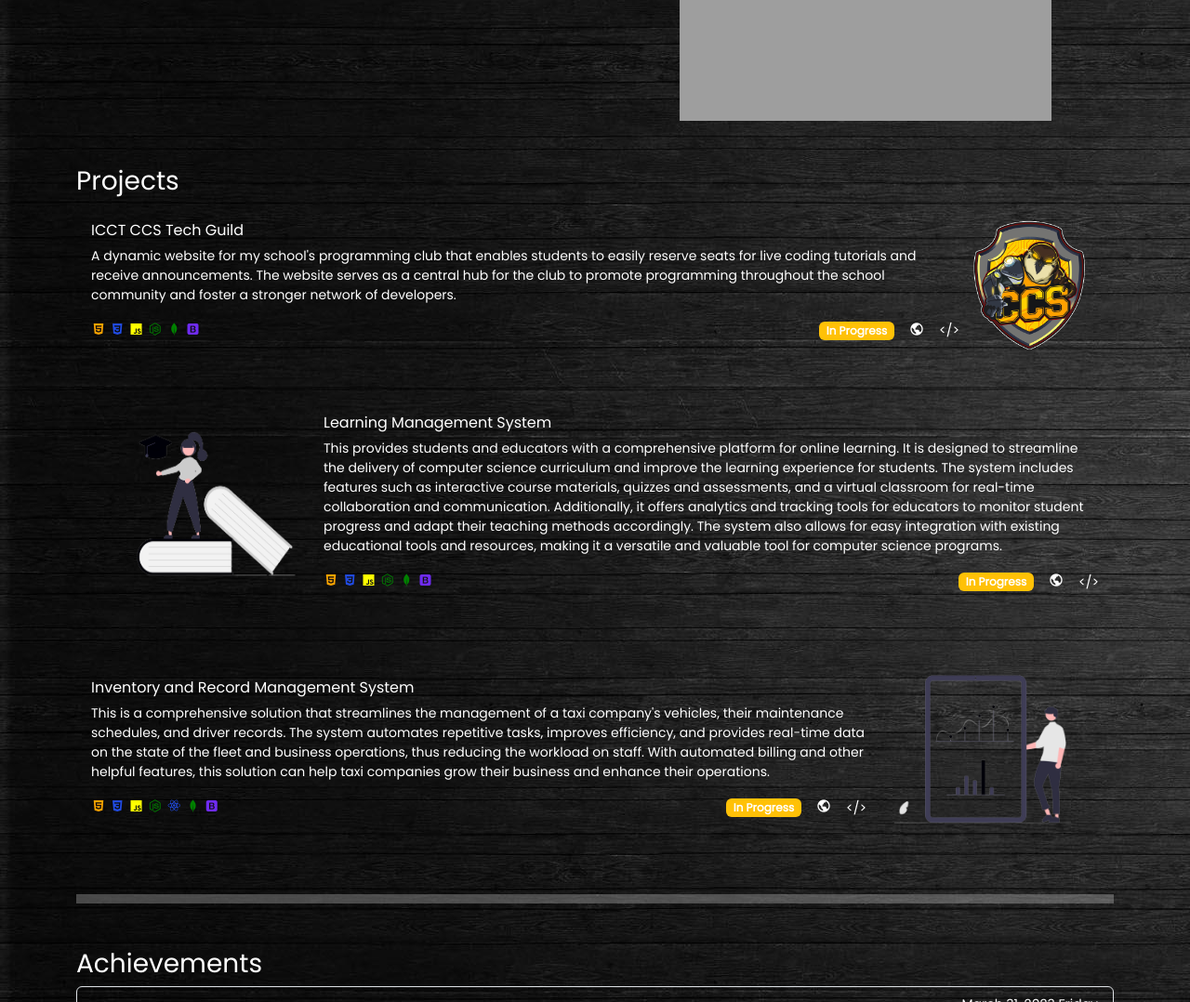
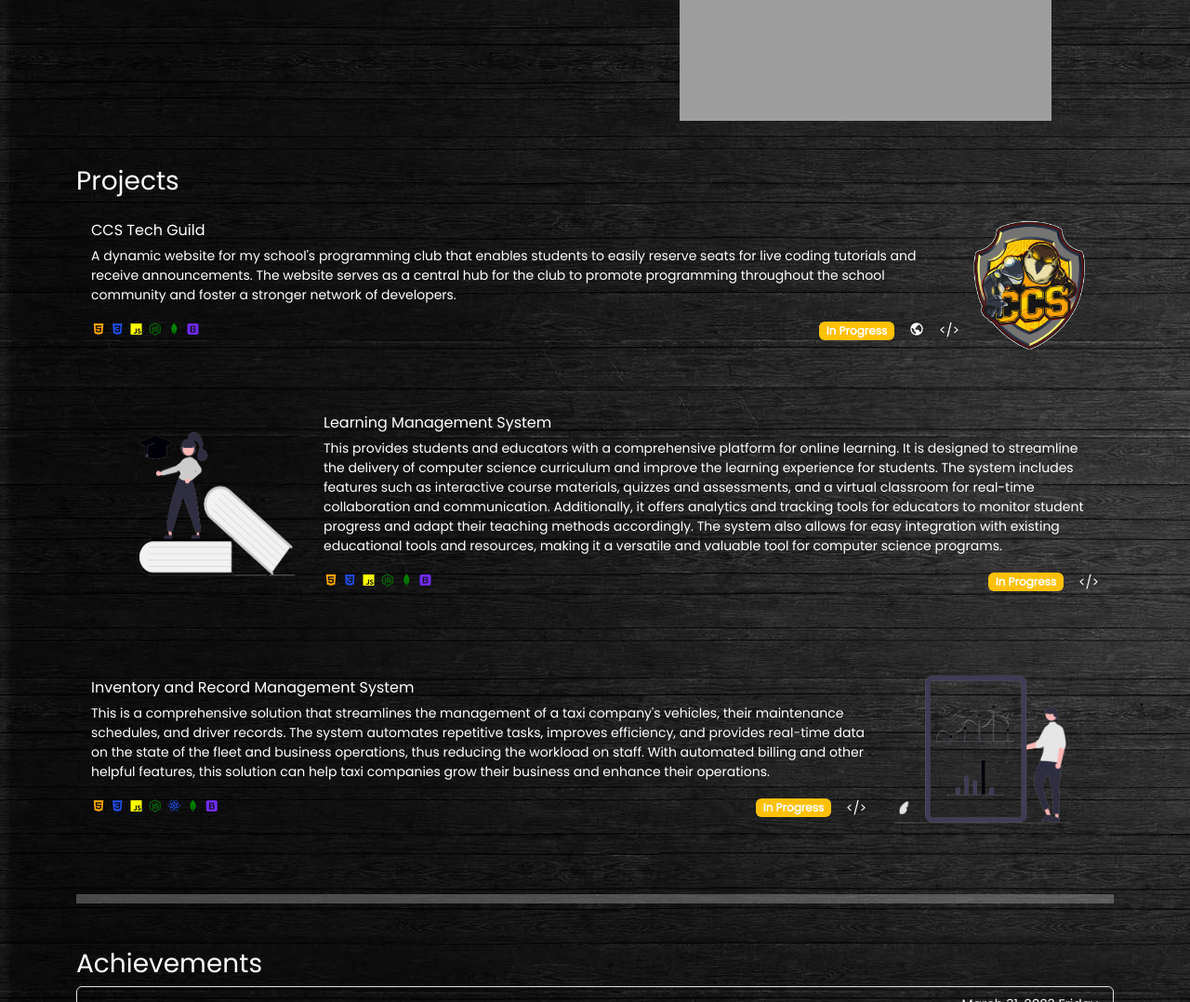
Before and after one commit to lbrnryn/Ryan-Libron, a Node server app: page / in a window 1280 px wide. Shown: the part 282-1360 px from the top of the page at 93% size. Run offline with Node 20, Linux system fonts and the light colour scheme; some libraries are stand-ins or nearby versions; grey boxes are pictures that could not be loaded.

Commit message:
Add link and commented other project link

```diff
--- a/views/home.hbs
+++ b/views/home.hbs
@@ -17,7 +17,7 @@
 
     <li class="list-group-item bg-transparent text-white d-flex align-items-center border-0">
       <div class="">
-        <h6>ICCT CCS Tech Guild</h6>
+        <h6>CCS Tech Guild</h6>
         <p class="small">A dynamic website for my school's programming club that enables students to easily reserve seats for live coding tutorials and receive announcements. The website serves as a central hub for the club to promote programming throughout the school community and foster a stronger network of developers.</p>
         <div class="d-flex justify-content-between">
           <div class="pe-none">
@@ -31,7 +31,7 @@
           <div class="d-flex align-items-center gap-3">
             <small class="badge bg-warning pe-none">In Progress</small>
             <a href="https://ccs-icct-tech-guild.onrender.com/" class="text-white text-decoration-none" title="Visit Page"><i class='bx bx-world'></i></a>
-            <a href="#" class="text-white text-decoration-none small" title="View Code">&lt;/&gt;</a>
+            <a href="https://github.com/lbrnryn/CCS" class="text-white text-decoration-none small" title="View Code">&lt;/&gt;</a>
           </div>
         </div>
       </div>
@@ -54,7 +54,7 @@
           </div>
           <div class="d-flex align-items-center gap-3">
             <small class="badge bg-warning pe-none">In Progress</small>
-            <a href="#" class="text-white text-decoration-none" title="Visit Page"><i class='bx bx-world'></i></a>
+            {{!-- <a href="#" class="text-white text-decoration-none" title="Visit Page"><i class='bx bx-world'></i></a> --}}
             <a href="https://github.com/lbrnryn/Learning-Management-System" class="text-white text-decoration-none small" title="View Code">&lt;/&gt;</a>
           </div>
         </div>
@@ -77,7 +77,7 @@
           </div>
           <div class="d-flex align-items-center gap-3">
             <small class="badge bg-warning pe-none">In Progress</small>
-            <a href="#" class="text-white text-decoration-none" title="Visit Page"><i class='bx bx-world'></i></a>
+            {{!-- <a href="#" class="text-white text-decoration-none" title="Visit Page"><i class='bx bx-world'></i></a> --}}
             <a href="https://github.com/lbrnryn/Inventory-System" class="text-white text-decoration-none small" title="View Code">&lt;/&gt;</a>
           </div>
         </div>
```
